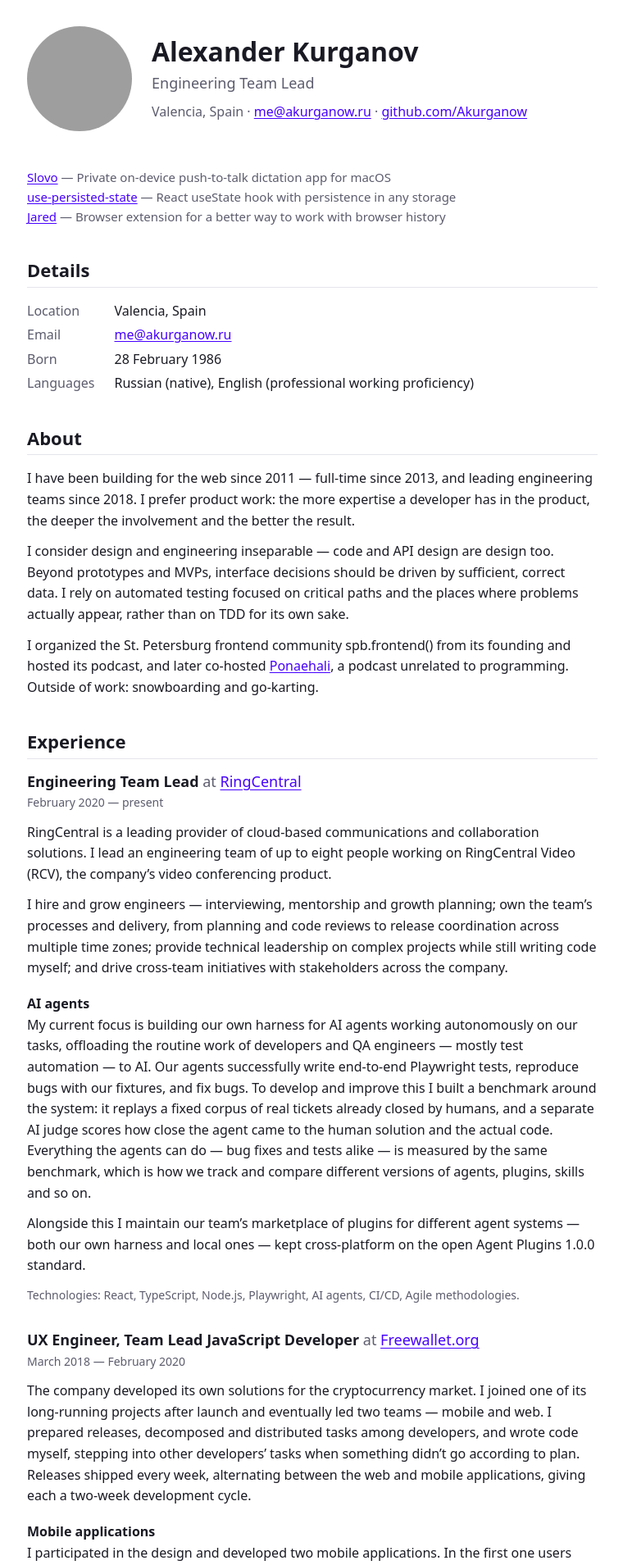
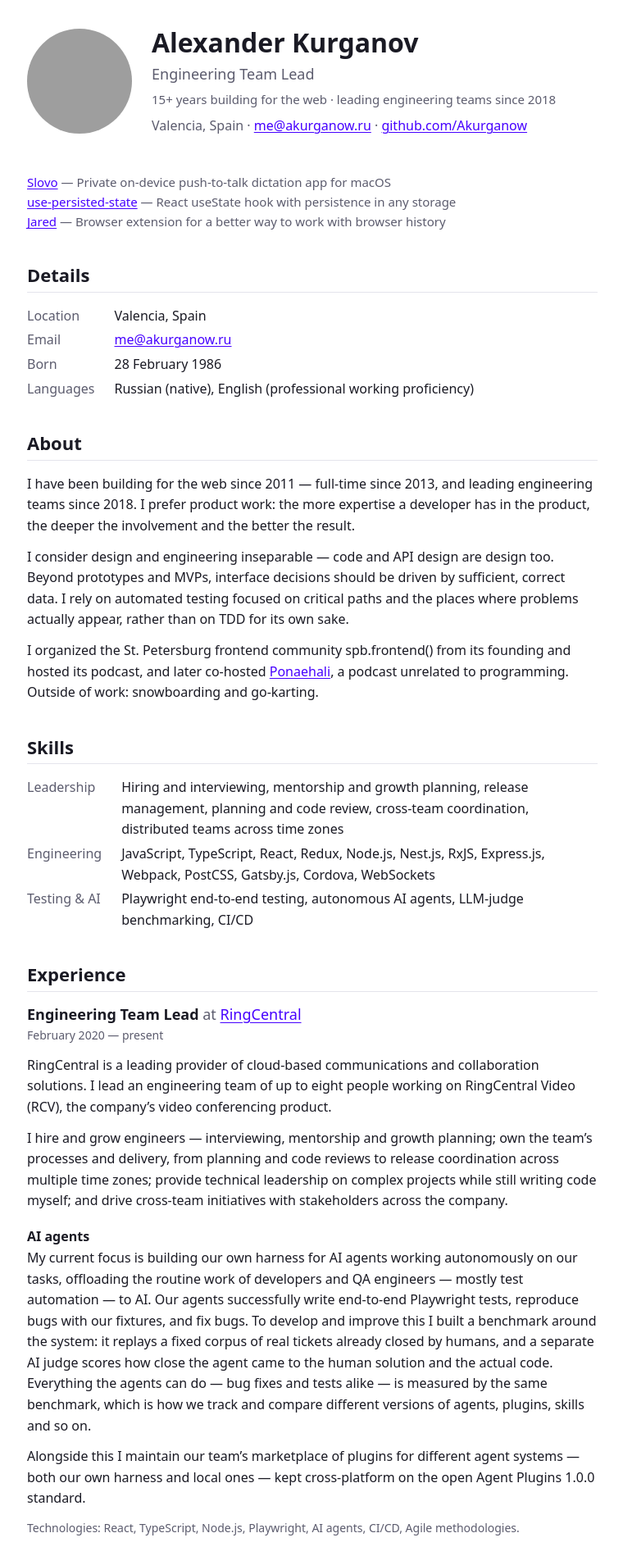
Before and after one commit to Akurganow/akurganow.github.io, a Jekyll site: the page built from index.md, in a window 1280 px wide. Shown: the top 1909 px of the page at 82% size, without its empty margins (259-1019 px from the left). Built offline with Jekyll 4.4.1, drawn with Linux system fonts in a browser that asks for light colours; our own code applies the rules of GitHub Pages for plain Markdown files; grey boxes are pictures that could not be loaded.

Commit message:
Add SEO, Open Graph and recruiter-oriented improvements
- canonical URL, og:site_name/locale, og:type profile, og:image
  dimensions and alt, twitter:creator
- JSON-LD schema.org Person: job title, employer, location, links,
  knowsAbout
- recruiter-tuned meta description; header summary line (15+ years,
  leading teams since 2018)
- Skills section: leadership, engineering, testing & AI — all drawn
  from existing CV content

Co-Authored-By: Claude <noreply@anthropic.com>
Claude-Session: https://claude.ai/code/session_01UyAWb22z3YNnGGRW5tSNQQ

```diff
--- a/_config.yml
+++ b/_config.yml
@@ -1,5 +1,5 @@
 title: Alexander Kurganov — Curriculum Vitae
-description: Alexander Kurganov — Engineering Team Lead. Curriculum Vitae.
+description: Alexander Kurganov — Engineering Team Lead at RingCentral, Valencia. 15+ years building for the web, leading engineering teams since 2018.
 url: "https://akurganow.github.io"
 
 exclude: [README.md, Gemfile, Gemfile.lock, vendor]
--- a/_layouts/default.html
+++ b/_layouts/default.html
@@ -5,6 +5,7 @@
   <meta name="viewport" content="width=device-width, initial-scale=1">
   <title>{{ site.title }}</title>
   <meta name="description" content="{{ site.description }}">
+  <link rel="canonical" href="{{ page.url | absolute_url }}">
 
   <link rel="stylesheet" href="{{ '/styles.css' | relative_url }}">
 
@@ -16,13 +17,54 @@
   <meta name="theme-color" content="#4600ff" media="(prefers-color-scheme: light)">
   <meta name="theme-color" content="#16161e" media="(prefers-color-scheme: dark)">
 
-  <meta property="og:type" content="website">
+  <meta property="og:type" content="profile">
+  <meta property="og:site_name" content="Alexander Kurganov">
+  <meta property="og:locale" content="en_US">
   <meta property="og:title" content="{{ site.title }}">
-  <meta property="og:description" content="Engineering Team Lead">
+  <meta property="og:description" content="{{ site.description }}">
   <meta property="og:url" content="{{ page.url | absolute_url }}">
   <meta property="og:image" content="https://avatars.githubusercontent.com/Akurganow?size=460">
+  <meta property="og:image:width" content="460">
+  <meta property="og:image:height" content="460">
+  <meta property="og:image:alt" content="Photo of Alexander Kurganov">
   <meta name="twitter:card" content="summary">
   <meta name="twitter:site" content="@akurganow">
+  <meta name="twitter:creator" content="@akurganow">
+
+  <script type="application/ld+json">
+  {
+    "@context": "https://schema.org",
+    "@type": "Person",
+    "name": "Alexander Kurganov",
+    "jobTitle": "Engineering Team Lead",
+    "worksFor": {
+      "@type": "Organization",
+      "name": "RingCentral",
+      "url": "https://www.ringcentral.com"
+    },
+    "address": {
+      "@type": "PostalAddress",
+      "addressLocality": "Valencia",
+      "addressCountry": "ES"
+    },
+    "email": "mailto:me@akurganow.ru",
+    "image": "https://avatars.githubusercontent.com/Akurganow?size=460",
+    "url": "https://akurganow.github.io/",
+    "sameAs": [
+      "https://github.com/Akurganow",
+      "https://codepen.io/Akurganow"
+    ],
+    "knowsAbout": [
+      "JavaScript",
+      "TypeScript",
+      "React",
+      "Node.js",
+      "Playwright",
+      "AI agents",
+      "Engineering management"
+    ]
+  }
+  </script>
 </head>
 <body>
   <header class="header">
@@ -36,6 +78,7 @@
     <div>
       <h1 class="header-name">Alexander Kurganov</h1>
       <p class="header-title">Engineering Team Lead</p>
+      <p class="header-summary">15+ years building for the web · leading engineering teams since 2018</p>
       <p class="header-contacts">
         Valencia, Spain ·
         <a href="mailto:me@akurganow.ru">me@akurganow.ru</a> ·
--- a/index.md
+++ b/index.md
@@ -31,6 +31,19 @@ and hosted its podcast, and later co-hosted
 [Ponaehali](https://ponaehali.fireside.fm), a podcast unrelated to programming.
 Outside of work: snowboarding and go-karting.
 
+## Skills
+
+<dl class="details">
+  <dt>Leadership</dt>
+  <dd>Hiring and interviewing, mentorship and growth planning, release management,
+      planning and code review, cross-team coordination, distributed teams across time zones</dd>
+  <dt>Engineering</dt>
+  <dd>JavaScript, TypeScript, React, Redux, Node.js, Nest.js, RxJS, Express.js,
+      Webpack, PostCSS, Gatsby.js, Cordova, WebSockets</dd>
+  <dt>Testing &amp; AI</dt>
+  <dd>Playwright end-to-end testing, autonomous AI agents, LLM-judge benchmarking, CI/CD</dd>
+</dl>
+
 ## Experience
 
 {% for job in site.jobs reversed %}
--- a/styles.css
+++ b/styles.css
@@ -100,6 +100,12 @@ a {
 .header-title {
   margin: 0.25rem 0 0;
   font-size: 1.125rem;
+  color: var(--color-muted);
+}
+
+.header-summary {
+  margin: 0.25rem 0 0;
+  font-size: 0.9375rem;
   color: var(--color-muted);
 }
 
```
